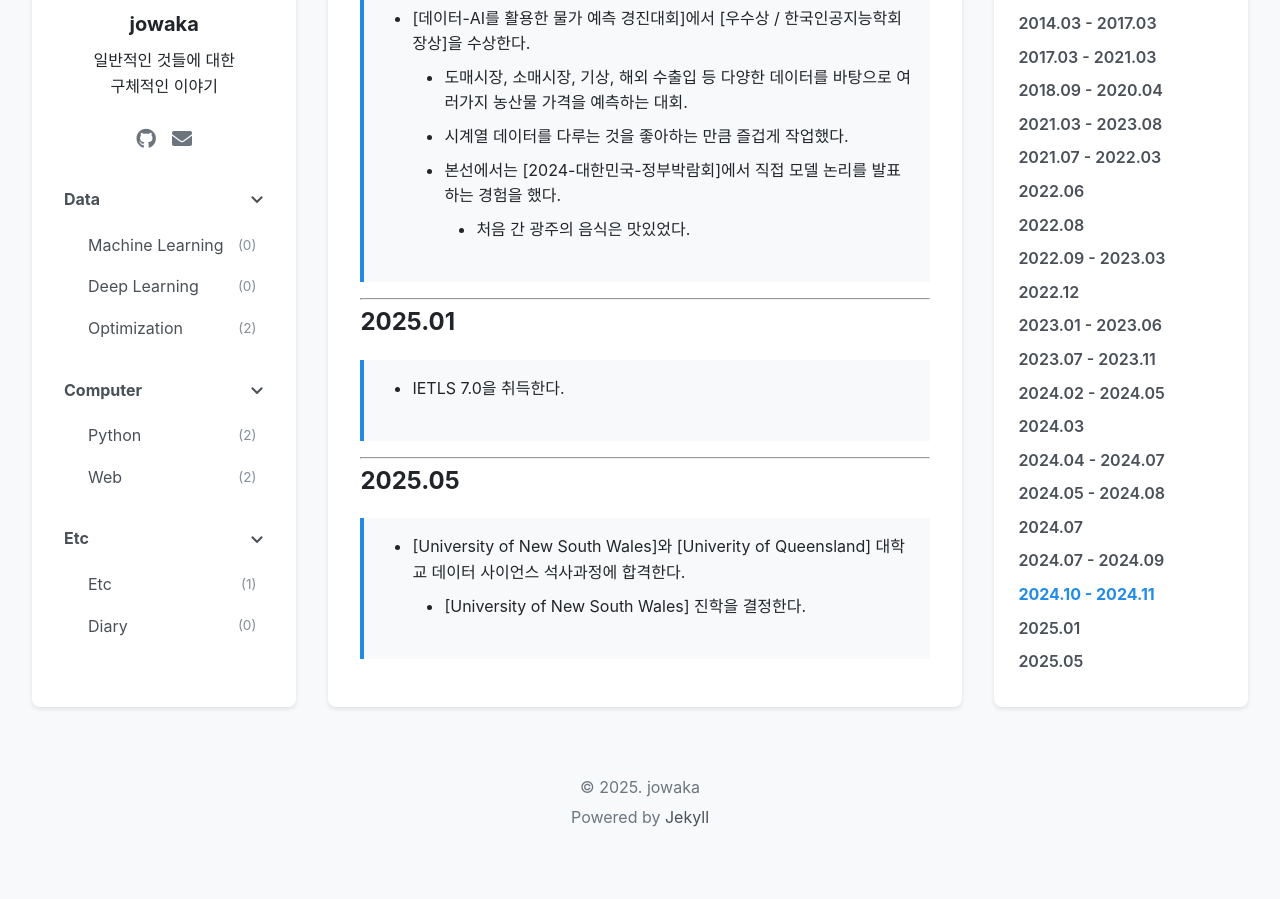
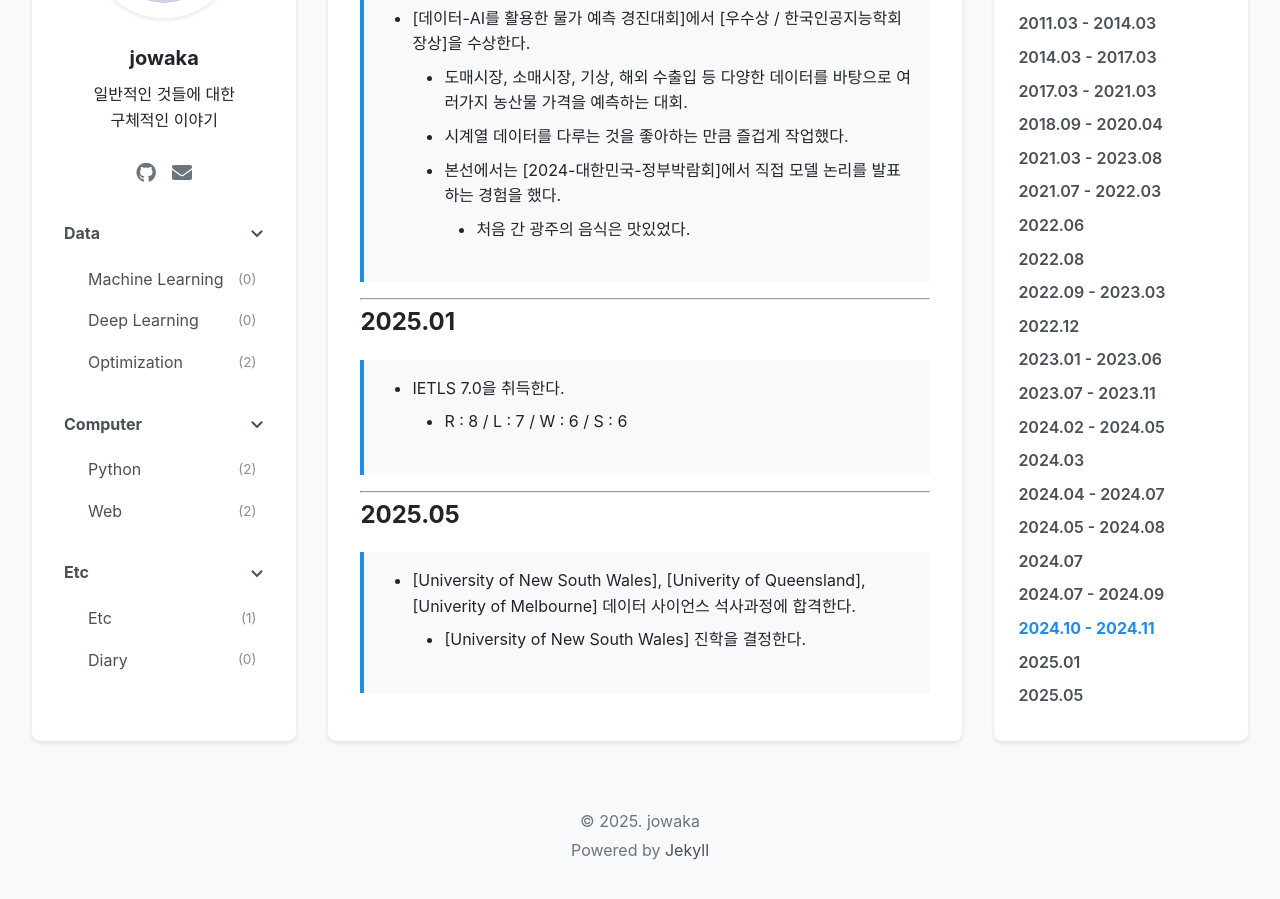
Before and after one commit to jowaka31/jowaka31.github.io, a Jekyll site: the page built from _posts/03_etc/01_etc/1998-07-31-life.md, in a window 1280 px wide and 900 px high, scrolled down 5912 px. Built offline with Jekyll 4.4.1, drawn with Linux system fonts in a browser that asks for light colours; comment, search, counter and statistics services are not loaded; before the commit the page ends 6778 px from its top, so only the background shows below that.

Commit message:
add Melbourne

```diff
--- a/_posts/03_etc/01_etc/1998-07-31-life.md
+++ b/_posts/03_etc/01_etc/1998-07-31-life.md
@@ -204,10 +204,11 @@ categories: [Etc]
 # 2025.01
 
 > - IETLS 7.0을 취득한다.
+>   - R : 8 / L : 7 / W : 6 / S : 6
 
 ---
 
 # 2025.05
 
-> - [University of New South Wales]와 [Univerity of Queensland] 대학교 데이터 사이언스 석사과정에 합격한다.
+> - [University of New South Wales], [Univerity of Queensland], [Univerity of Melbourne]  데이터 사이언스 석사과정에 합격한다.
 >   - [University of New South Wales] 진학을 결정한다.
```
